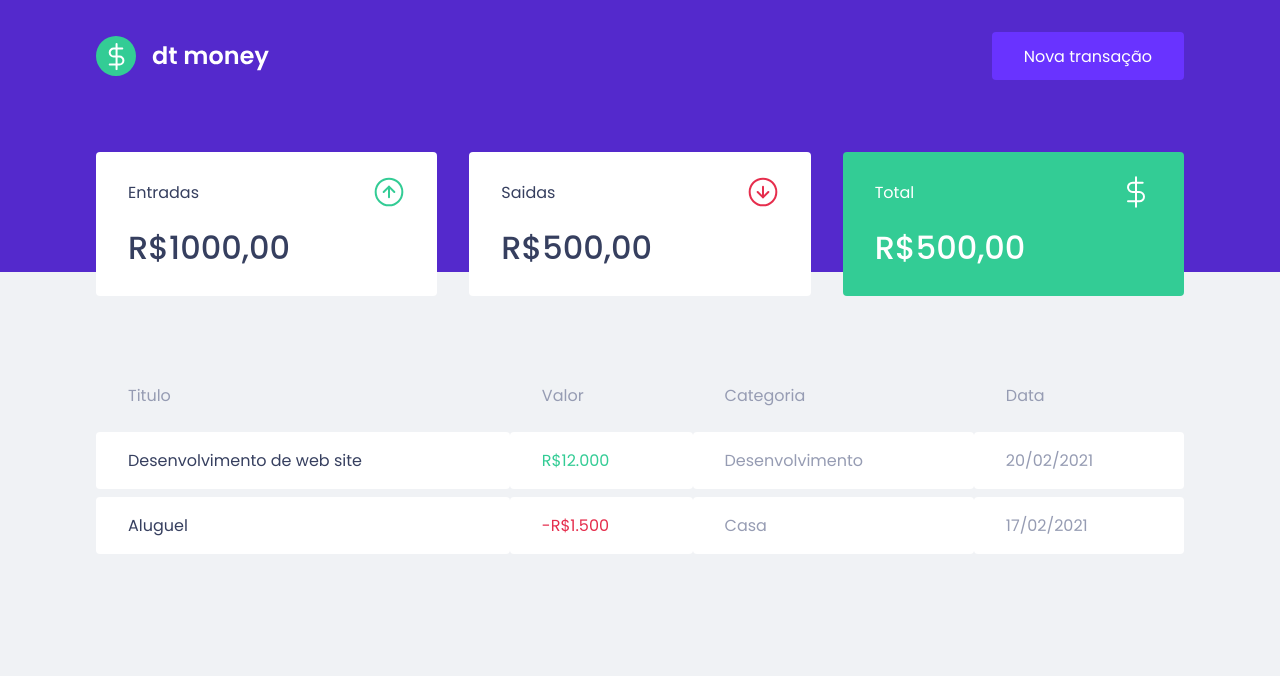
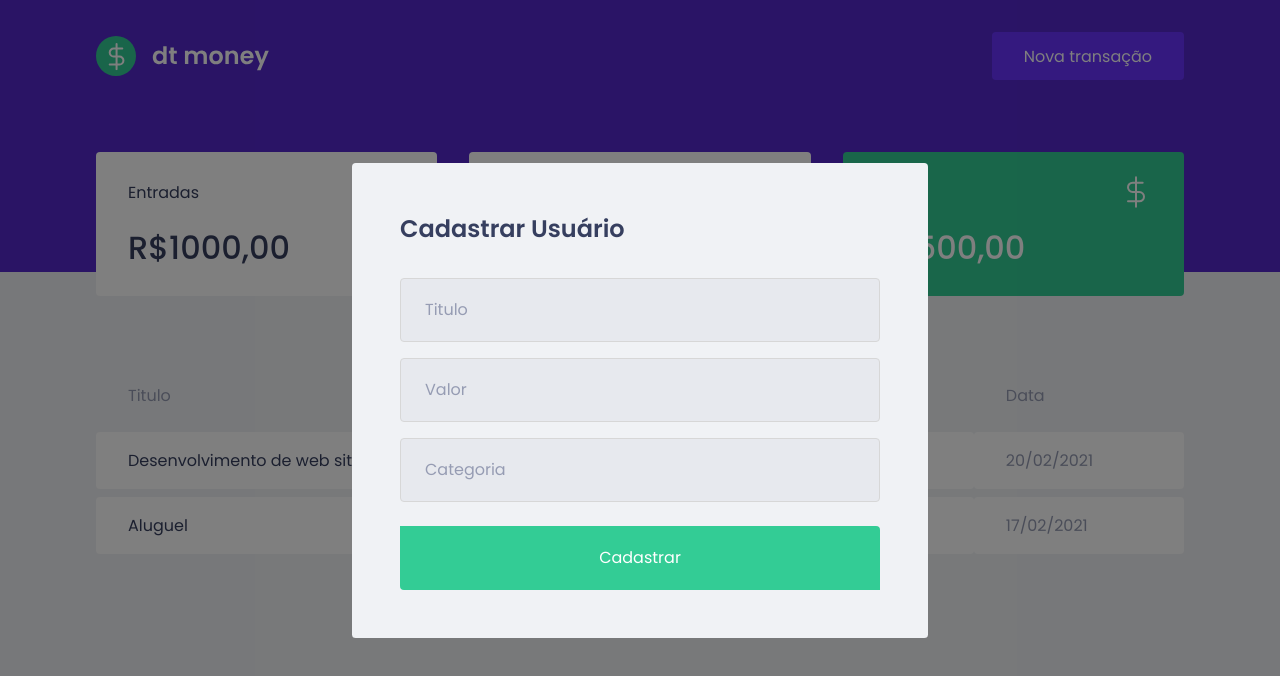
Before and after one commit to DaniSan0508-project/dtmoney, a React (Create React App) app: page / in a window 1280 px wide. Both pictures are taken after a click on the button "Nova transação". Shown: the top 676 px of the page. Built offline with nearby package versions, Linux system fonts and the light colour scheme; no server answers; what miragejs would draw is missing.

Commit message:
Modal movido para componente proprio e estilizado

```diff
--- a/package.json
+++ b/package.json
@@ -3,8 +3,10 @@
   "version": "0.1.0",
   "private": true,
   "dependencies": {
+    "@types/react-modal": "^3.13.1",
     "axios": "^0.26.0",
     "miragejs": "^0.1.43",
+    "react-modal": "^3.14.4",
     "web-vitals": "^2.1.4"
   },
   "devDependencies": {
--- a/src/App.tsx
+++ b/src/App.tsx
@@ -1,14 +1,35 @@
-import styled from 'styled-components';
+import { useState } from 'react'
 import { Dashboard } from './components/Dashboard';
 import { Header } from './components/Header';
+import  Modal from 'react-modal';
 import { GlobalStyle } from './styles/global';
+import { NewTransactionModal } from './components/NewTransactionModal';
+
+Modal.setAppElement('#root');
+
 
 
 export const App = () => {
+
+  const [isNewTransactionModalOpen, setIsNewTransactionModalOpen] = useState(false);
+
+  const handleOpenNewTransactionModal = () => {
+      setIsNewTransactionModalOpen(true)
+  };
+
+  const handleCloseNewTransactionModal = () => {
+      setIsNewTransactionModalOpen(false)
+  };
+
+
   return (
     <>
-      <Header />
-      <Dashboard/>
+      <Header onOpenNewTransactionModal={handleOpenNewTransactionModal} />
+      <Dashboard />
+      <NewTransactionModal
+        isOpen={ isNewTransactionModalOpen }
+        onRequestClose={ handleCloseNewTransactionModal }
+      />
       <GlobalStyle/>
     </>
   );
--- a/src/components/Header/index.tsx
+++ b/src/components/Header/index.tsx
@@ -1,15 +1,21 @@
 import logoImg from '../../assets/logo.svg'
 import { Container, Content } from './style'
 
+interface HeaderProps {
+    onOpenNewTransactionModal: () => void;
+}
 
-export const Header = () => {
+
+export const Header = ({ onOpenNewTransactionModal }: HeaderProps) => {
+
+
     return (
         <Container>
             <Content>
-            <img src={ logoImg } alt='dtmoney' />
-            <button type='button'>
+            <img src={ logoImg } alt='dtmoney'/>
+            <button type='button' onClick={ onOpenNewTransactionModal }>
                 Nova transação
-            </button>
+                </button>
             </Content>
         </Container>
     )
--- /dev/null
+++ b/src/components/NewTransactionModal/index.tsx
@@ -0,0 +1,42 @@
+import Modal from "react-modal";
+import { Container } from "./styles";
+
+interface NewTransactionModalProps {
+    isOpen: boolean;
+    onRequestClose: () => void;
+}
+
+
+export const NewTransactionModal = ({ isOpen, onRequestClose }:NewTransactionModalProps) => {
+
+    return (
+        <Modal
+            isOpen={ isOpen }
+            onRequestClose={onRequestClose}
+            overlayClassName="react-modal-overlay"
+            className="react-modal-content"
+        >
+        <Container>
+                <h2>Cadastrar Usuário</h2>
+
+                <input
+                    placeholder="Titulo"
+                />
+
+                <input
+                    type="number"
+                    placeholder="Valor"
+                />
+
+                <input
+                    placeholder="Categoria"
+                />
+                <button type="submit">
+                    Cadastrar
+                </button>
+        </Container>
+
+
+        </Modal>
+    )
+}
--- /dev/null
+++ b/src/components/NewTransactionModal/styles.ts
@@ -0,0 +1,51 @@
+import styled from "styled-components";
+
+export const Container = styled.form`
+    h2 {
+        color: var(--text-title);
+        font-size: 1.5rem;
+        margin-bottom: 2rem;
+    }
+
+    input {
+        width: 100%;
+        padding: 0 1.5rem;
+        height: 4rem;
+        border-radius: 0.25rem;
+
+        border: 1px solid #d7d7d7;
+        background: #e7e9ee;
+
+        font-weight: 400;
+        font-size: 1rem;
+
+        &::placeholder{
+            color: var(--text-body);
+        }
+
+        & + input {
+            margin-top: 1rem;
+        }
+    }
+        button[type="submit"] {
+            width: 100%;
+            padding: 0 1.5rem;
+            height: 4rem;
+            background: var(--green);
+            color: #FFF;
+            border-radius: 0 0.25rem;
+            border: 0;
+            font-size: 1rem;
+            margin-top: 1.5rem;
+
+            transition: 0.2s;
+
+
+            &:hover {
+                filter: brightness(0.9)
+            }
+        }
+
+
+
+`
--- a/src/styles/global.ts
+++ b/src/styles/global.ts
@@ -52,4 +52,29 @@
         opacity: 0.6;
         cursor: not-allowed;
     }
+
+    .react-modal-overlay {
+        background: rgba(0, 0, 0, 0.5);
+
+        position: fixed;
+
+        top: 0;
+        bottom: 0;
+        right: 0;
+        left: 0;
+
+        display: flex;
+        align-items: center;
+        justify-content: center;
+
+    }
+
+    .react-modal-content {
+        width: 100%;
+        max-width: 576px;
+        background: var(--background);
+        padding: 3rem;
+        position: relative;
+        border-radius: 0.24rem;
+    }
 `
```
Also changed, not shown: 1 other file (tests, documents, lock files or other folders).
